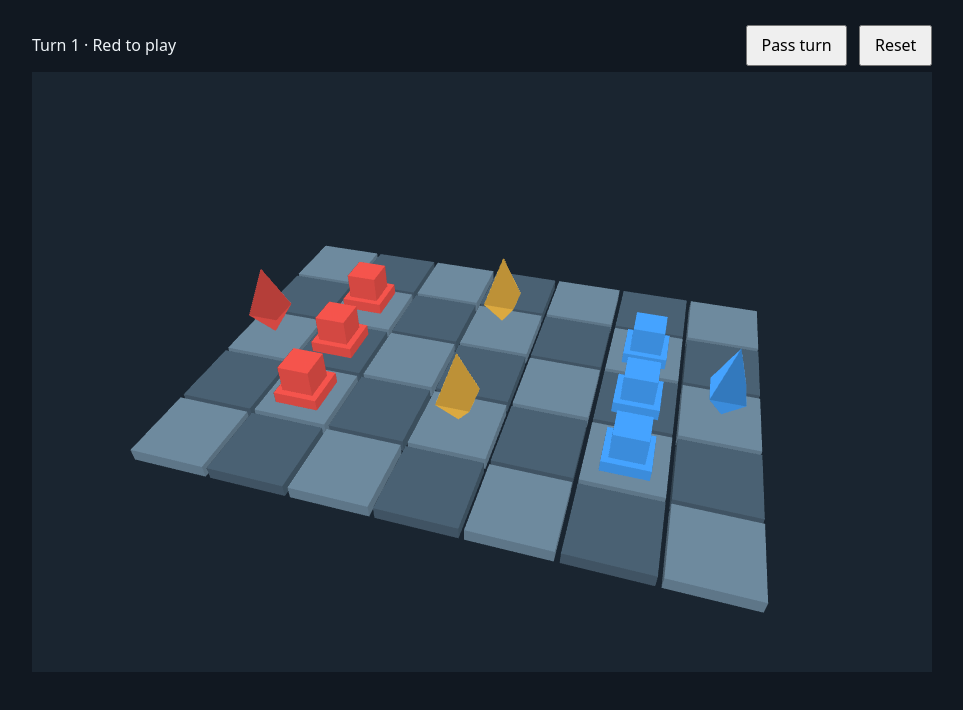
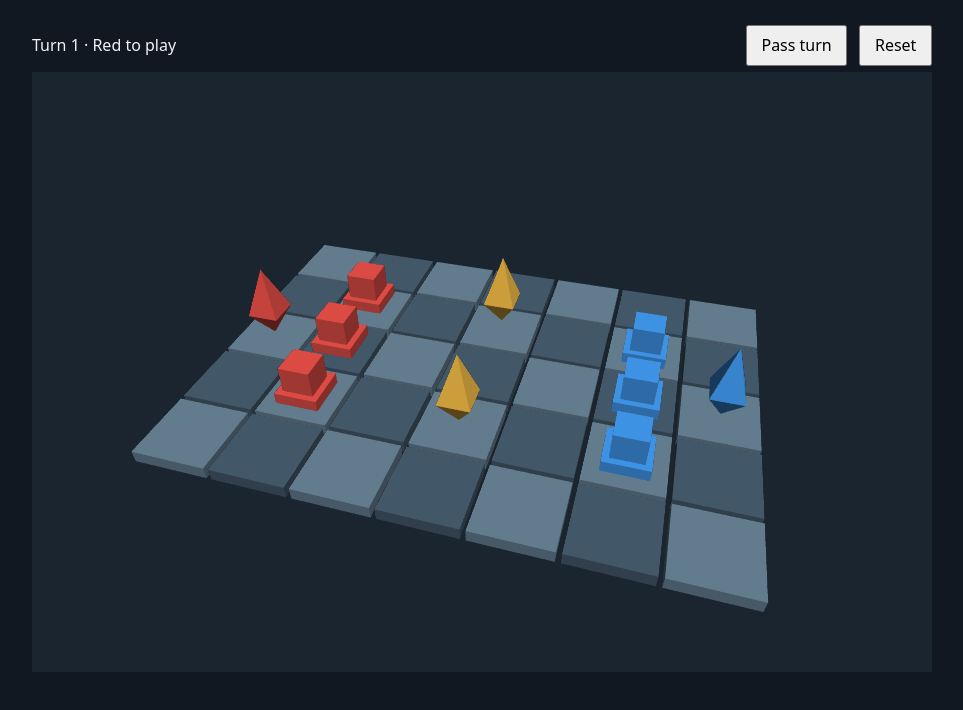
Before and after one commit to asifhaikal/Tactical-Mind, a plain HTML site: page index.html in a window 1280 px wide. Shown: the part 78-788 px from the top of the page, without its empty margins (158-1121 px from the left). Drawn offline with Linux system fonts and the light colour scheme; animation ran at ten frames a second.

Commit message:
Add orbit camera and lighting
Co-Authored-By: Claude Opus 5.5 <noreply@anthropic.com>

```diff
--- a/main.js
+++ b/main.js
@@ -27,6 +27,35 @@ try {
     updateLabel();
   });
 
+  // Camera controls: drag to orbit, scroll to zoom. Pointer events cover the
+  // mouse, pen and touch; pointer capture keeps the drag going off the canvas.
+  let drag = null;
+  canvas.addEventListener("pointerdown", event => {
+    drag = { x: event.clientX, y: event.clientY };
+    canvas.setPointerCapture(event.pointerId);
+  });
+  canvas.addEventListener("pointermove", event => {
+    if (!drag) return;
+    const dx = event.clientX - drag.x;
+    const dy = event.clientY - drag.y;
+    drag = { x: event.clientX, y: event.clientY };
+    // Horizontal drag spins around the board, vertical drag tilts it.
+    CAMERA.azimuth -= dx * .4;
+    CAMERA.elevation = Math.min(CAMERA.maxElevation,
+      Math.max(CAMERA.minElevation, CAMERA.elevation + dy * .3));
+  });
+  const endDrag = () => { drag = null; };
+  canvas.addEventListener("pointerup", endDrag);
+  canvas.addEventListener("pointercancel", endDrag);
+
+  // Exponential zoom feels even at every distance; passive: false so the
+  // page does not scroll while zooming.
+  canvas.addEventListener("wheel", event => {
+    event.preventDefault();
+    CAMERA.radius = Math.min(CAMERA.maxRadius,
+      Math.max(CAMERA.minRadius, CAMERA.radius * Math.exp(event.deltaY * .001)));
+  }, { passive: false });
+
   // Animation loop: redraws every frame, so resizing is handled here too.
   const frame = now => {
     try {
--- a/matrix.js
+++ b/matrix.js
@@ -75,6 +75,34 @@ function lookAt(eye, at, up) {
   return m;
 }
 
+// Applies the upper 3 × 3 of m to a direction (w = 0, so no translation).
+function transformDirection(m, v) {
+  return [
+    m[0] * v[0] + m[4] * v[1] + m[8] * v[2],
+    m[1] * v[0] + m[5] * v[1] + m[9] * v[2],
+    m[2] * v[0] + m[6] * v[1] + m[10] * v[2],
+  ];
+}
+
+// Normal matrix: the inverse transpose of the upper 3 × 3 of the model-view,
+// as a column-major Float32Array(9) for gl.uniformMatrix3fv. For rotations it
+// equals the matrix itself; it differs when an object is scaled unevenly.
+function normalMatrix(m) {
+  const a00 = m[0], a10 = m[1], a20 = m[2];
+  const a01 = m[4], a11 = m[5], a21 = m[6];
+  const a02 = m[8], a12 = m[9], a22 = m[10];
+  // Cofactors of the 3 × 3; (A⁻¹)ᵀ = cofactor matrix / det.
+  const c00 = a11 * a22 - a12 * a21, c01 = a12 * a20 - a10 * a22, c02 = a10 * a21 - a11 * a20;
+  const c10 = a02 * a21 - a01 * a22, c11 = a00 * a22 - a02 * a20, c12 = a01 * a20 - a00 * a21;
+  const c20 = a01 * a12 - a02 * a11, c21 = a02 * a10 - a00 * a12, c22 = a00 * a11 - a01 * a10;
+  const det = a00 * c00 + a01 * c01 + a02 * c02;
+  return new Float32Array([
+    c00 / det, c10 / det, c20 / det,
+    c01 / det, c11 / det, c21 / det,
+    c02 / det, c12 / det, c22 / det,
+  ]);
+}
+
 // fovy in degrees; near and far are positive distances.
 function perspective(fovy, aspect, near, far) {
   const f = 1 / Math.tan(fovy * Math.PI / 360);
--- a/renderer.js
+++ b/renderer.js
@@ -1,16 +1,25 @@
 "use strict";
 
+// Basic lighting: one directional light plus ambient (Lambert diffuse).
+// The normal is moved to eye space with the normal matrix, so the light
+// direction is given in eye space too. Faces are flat, so per-vertex
+// lighting already gives one shade per face; specular comes later.
 const vertexSource = `
   attribute vec3 position;
-  attribute vec3 shade;
+  attribute vec3 normal;
   uniform mat4 modelView;
   uniform mat4 projection;
+  uniform mat3 normalMatrix;
   uniform vec3 tint;
+  uniform vec3 lightDirection;
+  uniform float ambient;
   varying vec3 surfaceColor;
 
   void main() {
     gl_Position = projection * modelView * vec4(position, 1.0);
-    surfaceColor = tint * shade;
+    vec3 n = normalize(normalMatrix * normal);
+    float diffuse = max(dot(n, lightDirection), 0.0);
+    surfaceColor = tint * (ambient + (1.0 - ambient) * diffuse);
   }
 `;
 
@@ -25,8 +34,30 @@ const fragmentSource = `
 const TEAM_COLORS = { Red: [.96, .33, .30], Blue: [.27, .64, 1], Neutral: [1, .77, .29] };
 const TILE_COLORS = [[.43, .54, .62], [.29, .38, .45]];
 
-// Fixed camera above the board's front-right corner, looking at its center.
-const CAMERA = { eye: [1.9, 5.6, 6.5], at: [0, 0, 0], up: [0, 1, 0], fovy: 48, near: 1, far: 30 };
+// Orbit camera. main.js changes azimuth / elevation (mouse drag) and radius
+// (scroll wheel); CAMERA.eye is recomputed from them every frame. The start
+// values put the eye where the old fixed camera was, above the front-right corner.
+const CAMERA = {
+  azimuth: 16, elevation: 40, radius: 8.8,
+  minElevation: 15, maxElevation: 85, minRadius: 5, maxRadius: 16,
+  eye: [0, 0, 0], at: [0, 0, 0], up: [0, 1, 0], fovy: 48, near: 1, far: 30,
+};
+
+// Spherical (azimuth, elevation, radius) around CAMERA.at -> eye position.
+function updateCameraEye() {
+  const az = CAMERA.azimuth * Math.PI / 180;
+  const el = CAMERA.elevation * Math.PI / 180;
+  const flat = CAMERA.radius * Math.cos(el);
+  CAMERA.eye = [
+    CAMERA.at[0] + flat * Math.sin(az),
+    CAMERA.at[1] + CAMERA.radius * Math.sin(el),
+    CAMERA.at[2] + flat * Math.cos(az),
+  ];
+}
+
+// World-space direction toward the light. It is fixed to the world, so the
+// lit sides of the pieces stay the same while the camera orbits.
+const LIGHT = { direction: normalize([.35, 1, .55]), ambient: .35 };
 
 function createShader(gl, type, source) {
   const shader = gl.createShader(type);
@@ -38,15 +69,19 @@ function createShader(gl, type, source) {
   return shader;
 }
 
-// Each vertex is a position plus a grey shade; the per-object tint uniform colors it.
-function appendTriangles(vertices, points, faces, x, y, z) {
-  faces.forEach((face, index) => {
-    const shade = index < 2 ? 1 : 0.68 + 0.06 * (Math.floor(index / 2) % 4);
-    for (const vertex of face) {
-      const [px, py, pz] = points[vertex];
-      vertices.push(x + px, y + py, z + pz, shade, shade, shade);
+// Each vertex is a position plus the face normal (flat shading). The normal is
+// the cross product of two edges, flipped if needed so it points away from the
+// mesh's center; that way the face winding in the tables below does not matter.
+function appendTriangles(vertices, points, faces, x, y, z, center) {
+  for (const face of faces) {
+    const [a, b, c] = face.map(vertex => points[vertex]);
+    let n = normalize(cross(subtract(b, a), subtract(c, a)));
+    const middle = [0, 1, 2].map(i => (a[i] + b[i] + c[i]) / 3);
+    if (dot(n, subtract(middle, center)) < 0) n = [-n[0], -n[1], -n[2]];
+    for (const [px, py, pz] of [a, b, c]) {
+      vertices.push(x + px, y + py, z + pz, n[0], n[1], n[2]);
     }
-  });
+  }
 }
 
 function appendBox(vertices, y, halfWidth, height) {
@@ -59,7 +94,7 @@ function appendBox(vertices, y, halfWidth, height) {
     [0, 1, 2], [0, 2, 3], [0, 4, 5], [0, 5, 1], [1, 5, 6], [1, 6, 2],
     [2, 6, 7], [2, 7, 3], [3, 7, 4], [3, 4, 0], [4, 7, 6], [4, 6, 5],
   ];
-  appendTriangles(vertices, points, faces, 0, y, 0);
+  appendTriangles(vertices, points, faces, 0, y, 0, [0, height / 2, 0]);
 }
 
 function appendCrystal(vertices) {
@@ -67,7 +102,7 @@ function appendCrystal(vertices) {
     [-.29, .36, 0], [0, .36, -.29], [0, 0, 0]];
   const faces = [[0, 1, 2], [0, 2, 3], [0, 3, 4], [0, 4, 1],
     [5, 2, 1], [5, 3, 2], [5, 4, 3], [5, 1, 4]];
-  appendTriangles(vertices, points, faces, 0, 0, 0);
+  appendTriangles(vertices, points, faces, 0, 0, 0, [0, .36, 0]);
 }
 
 // Meshes are built once in their own local (model) coordinates, centered on the origin.
@@ -92,7 +127,7 @@ function createRenderer(canvas) {
   }
   gl.useProgram(program);
 
-  const attributes = [["position", 0], ["shade", 12]].map(([name, offset]) => {
+  const attributes = [["position", 0], ["normal", 12]].map(([name, offset]) => {
     const location = gl.getAttribLocation(program, name);
     gl.enableVertexAttribArray(location);
     return { location, offset };
@@ -100,7 +135,10 @@ function createRenderer(canvas) {
   const uniforms = {
     modelView: gl.getUniformLocation(program, "modelView"),
     projection: gl.getUniformLocation(program, "projection"),
+    normalMatrix: gl.getUniformLocation(program, "normalMatrix"),
     tint: gl.getUniformLocation(program, "tint"),
+    lightDirection: gl.getUniformLocation(program, "lightDirection"),
+    ambient: gl.getUniformLocation(program, "ambient"),
   };
 
   const meshes = {
@@ -118,6 +156,8 @@ function createRenderer(canvas) {
       gl.vertexAttribPointer(location, 3, gl.FLOAT, false, 24, offset);
     }
     gl.uniformMatrix4fv(uniforms.modelView, false, modelView);
+    // Inverse transpose keeps normals correct under the pawns' non-uniform scale.
+    gl.uniformMatrix3fv(uniforms.normalMatrix, false, normalMatrix(modelView));
     gl.uniform3fv(uniforms.tint, color);
     gl.drawArrays(gl.TRIANGLES, 0, mesh.count);
   }
@@ -133,8 +173,12 @@ function createRenderer(canvas) {
     gl.clear(gl.COLOR_BUFFER_BIT | gl.DEPTH_BUFFER_BIT);
 
     const projection = perspective(CAMERA.fovy, width / height, CAMERA.near, CAMERA.far);
+    updateCameraEye();
     const view = lookAt(CAMERA.eye, CAMERA.at, CAMERA.up);
     gl.uniformMatrix4fv(uniforms.projection, false, projection);
+    // The light is set in world space, so move it into eye space with the view.
+    gl.uniform3fv(uniforms.lightDirection, normalize(transformDirection(view, LIGHT.direction)));
+    gl.uniform1f(uniforms.ambient, LIGHT.ambient);
 
     const centerX = (BOARD_WIDTH - 1) / 2;
     const centerZ = (BOARD_DEPTH - 1) / 2;
--- a/style.css
+++ b/style.css
@@ -25,4 +25,7 @@ canvas {
   width: 100%;
   aspect-ratio: 3 / 2;
   background: #192530;
+  cursor: grab;
+  touch-action: none; /* dragging on a touch screen orbits instead of scrolling */
 }
+canvas:active { cursor: grabbing; }
```
Also changed, not shown: 4 other files.
